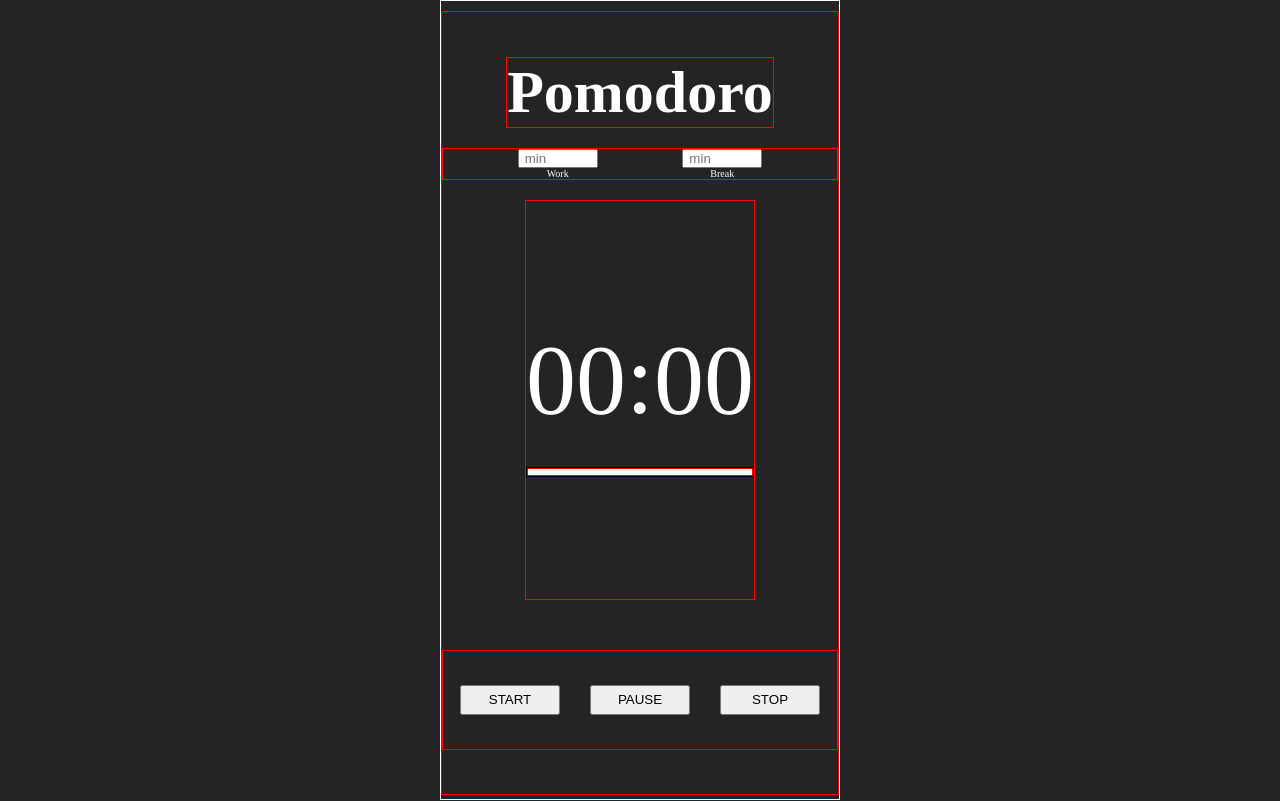
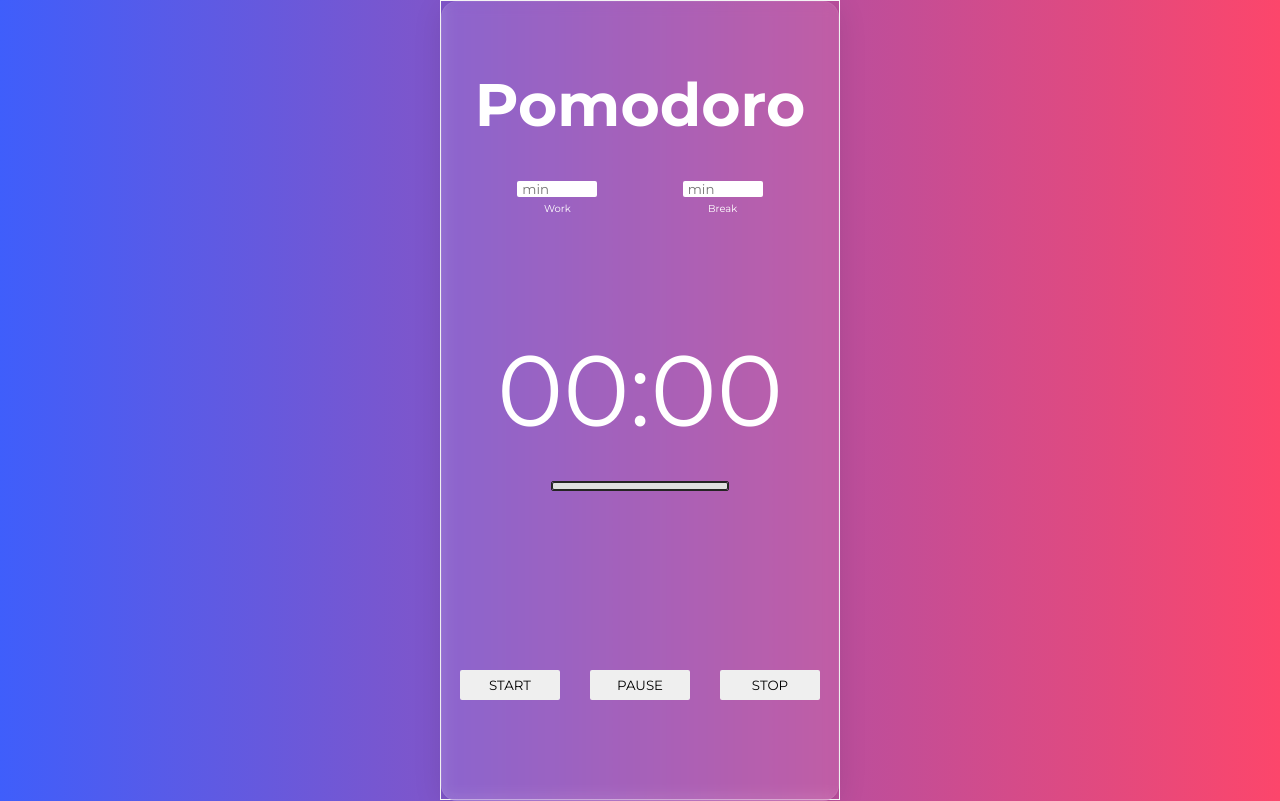
Before and after one commit to devbrunogomes/pomodoro-timer, a React (Create React App) app: page / in a window 1280 px wide. Built offline with nearby package versions, Linux system fonts and the light colour scheme.

Commit message:
style was updated

```diff
--- a/public/index.html
+++ b/public/index.html
@@ -1,6 +1,12 @@
 <!DOCTYPE html>
 <html lang="en">
   <head>
+    <link rel="preconnect" href="https://fonts.googleapis.com" />
+    <link rel="preconnect" href="https://fonts.gstatic.com" crossorigin />
+    <link
+      href="https://fonts.googleapis.com/css2?family=Montserrat:ital,wght@0,100..900;1,100..900&display=swap"
+      rel="stylesheet"
+    />
     <meta charset="utf-8" />
     <link rel="icon" href="%PUBLIC_URL%/favicon.ico" />
     <meta name="viewport" content="width=device-width, initial-scale=1" />
--- a/src/App.css
+++ b/src/App.css
@@ -2,6 +2,9 @@
   margin: 0;
   padding: 0;
   box-sizing: border-box;
+  font-family: "Montserrat", sans-serif;
+  font-optical-sizing: auto;
+  font-style: normal;
 }
 
 :root {
@@ -10,10 +13,20 @@
 
 body {
   border: 1px solid rgb(252, 252, 252);
-  background-color: rgb(37, 36, 36);
+  /* background-color: rgb(37, 36, 36); */
   color: white;
   height: 100vh;
   width: 40rem;
   margin: 0 auto;
-  padding: 1rem 0;
+  background: #fc466b; /* fallback for old browsers */
+  background: -webkit-linear-gradient(
+    to right,
+    #3f5efb,
+    #fc466b
+  ); /* Chrome 10-25, Safari 5.1-6 */
+  background: linear-gradient(
+    to right,
+    #3f5efb,
+    #fc466b
+  ); /* W3C, IE 10+/ Edge, Firefox 16+, Chrome 26+, Opera 12+, Safari 7+ */
 }
--- a/src/components/Timer/Timer.jsx
+++ b/src/components/Timer/Timer.jsx
@@ -82,11 +82,15 @@ export const Timer = () => {
           <div>
             <label htmlFor="workTime">Work </label>
             <input
+              min={1}
+              max={60}
+              disabled={isMounted}
               placeholder="min"
               type="number"
               name="timeToWork"
               id="workTime"
               onChange={(e) => handleInputChange(e, setWorkInMinutes)}
+              required
             />
           </div>
           <div>
@@ -121,7 +125,7 @@ export const Timer = () => {
             handleStartClick(event);
           }}
         >
-          START
+          {isMounted ? "RESTART" : "START"}
         </button>
         <button
           onClick={(event) => {
--- a/src/components/Timer/timer.css
+++ b/src/components/Timer/timer.css
@@ -1,25 +1,28 @@
 .container {
-  border: 1px solid red;
   display: flex;
   align-items: center;
   justify-content: center;
   flex-direction: column;
   width: 100%;
-  height: 98vh;
-
+  height: 100vh;
+  background: rgba(255, 255, 255, 0.09);
+  border-radius: 16px;
+  box-shadow: 0 4px 30px rgba(0, 0, 0, 0.1);
+  backdrop-filter: blur(6.4px);
+  -webkit-backdrop-filter: blur(6.4px);
+  border: 1px solid rgba(255, 255, 255, 0.06);
 }
 /*Titulo*/
 .container h1 {
-  border: 1px solid red;
   font-size: 6rem;
 }
 
 /* Section para inserir informacoes */
 .menuOptions {
   width: 100%;
+  margin-top: 2rem;
 }
 .menuOptions form {
-  border: 1px solid red;
   margin-top: 2rem;
   display: flex;
   align-items: center;
@@ -27,26 +30,30 @@
   flex-direction: row;
   gap: 1rem;
   width: 100%;
-
 }
 .menuOptions form input {
   width: 8rem;
   padding: 0 0.5rem;
+  /* background-color: rgb(37, 36, 36); */
+  background-color: none;
+  border: none;
+  border-radius: 2px;
+  color: rgb(0, 0, 0);
 }
 
 .menuOptions div {
   display: flex;
   flex-direction: column-reverse;
   align-items: center;
+  gap: 0.5rem;
 }
-
 
 /* Timer e barra de progresso */
 
 .timerAndProgressWrapper {
   margin: 2rem 0 2rem 0;
-  border: 1px solid red;
-  height: 40rem;
+  height: 35rem;
+  width: 90%;
   display: flex;
   flex-direction: column;
   align-items: center;
@@ -59,24 +66,25 @@
 /* Barra de Progresso */
 
 .total {
-  border: 1px solid rgb(0, 0, 0);
-  width: 100%;
+  border: 0.1px solid rgb(37, 36, 36);
+  border-radius: 2px;
+  width: 50%;
   height: 1rem;
   margin-top: 3rem;
 }
 
 .progress {
-  border: 1px solid red;
   height: 100%;
+  border: 0.1px solid rgb(37, 36, 36);
+  border-radius: 2px;
   transition: width 1s ease-in-out;
 
-  background-color: white;
+  background-color: rgb(223, 223, 223);
 }
 
 /* Botões */
 
 .buttonWrapper {
-  border: 1px solid red;
   height: 10rem;
   display: flex;
   align-items: center;
@@ -89,4 +97,6 @@
 .buttonWrapper button {
   height: 3rem;
   width: 10rem;
+  border-radius: 2px;
+  border:none;
 }
```
